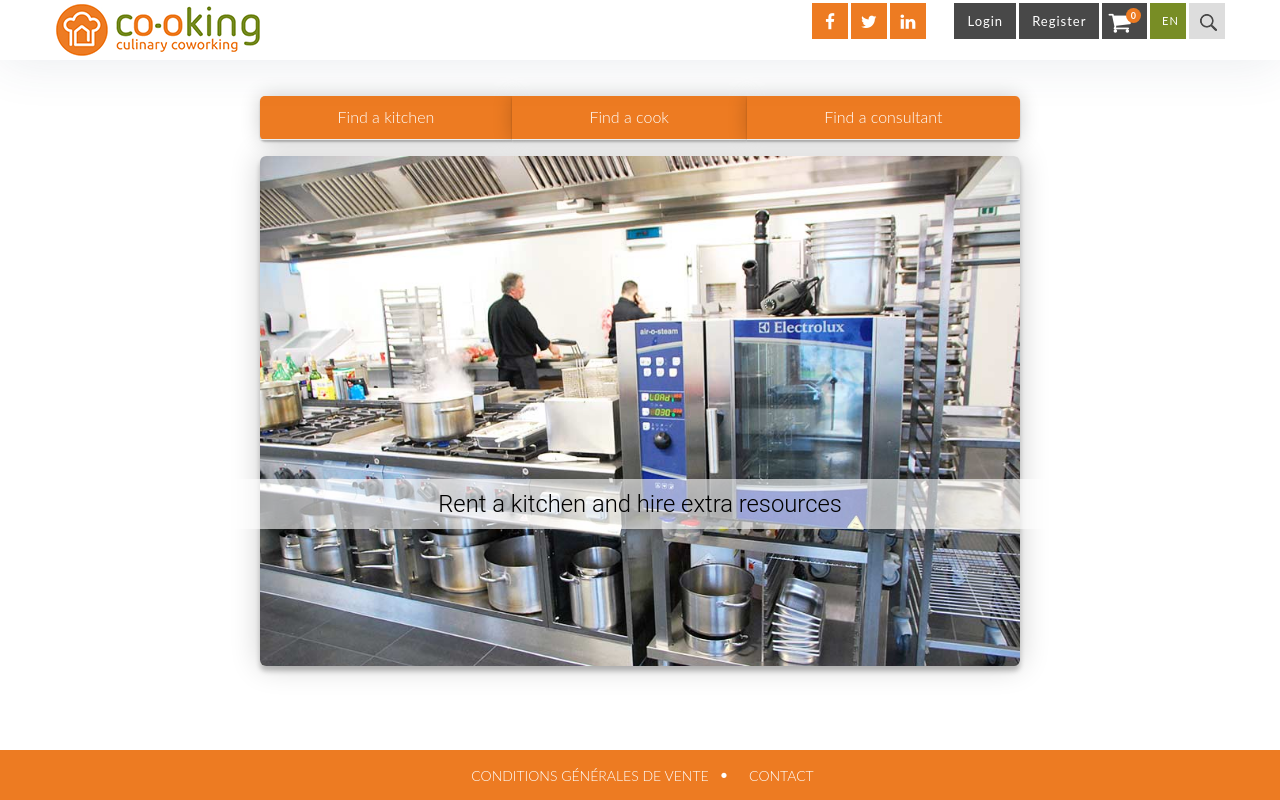
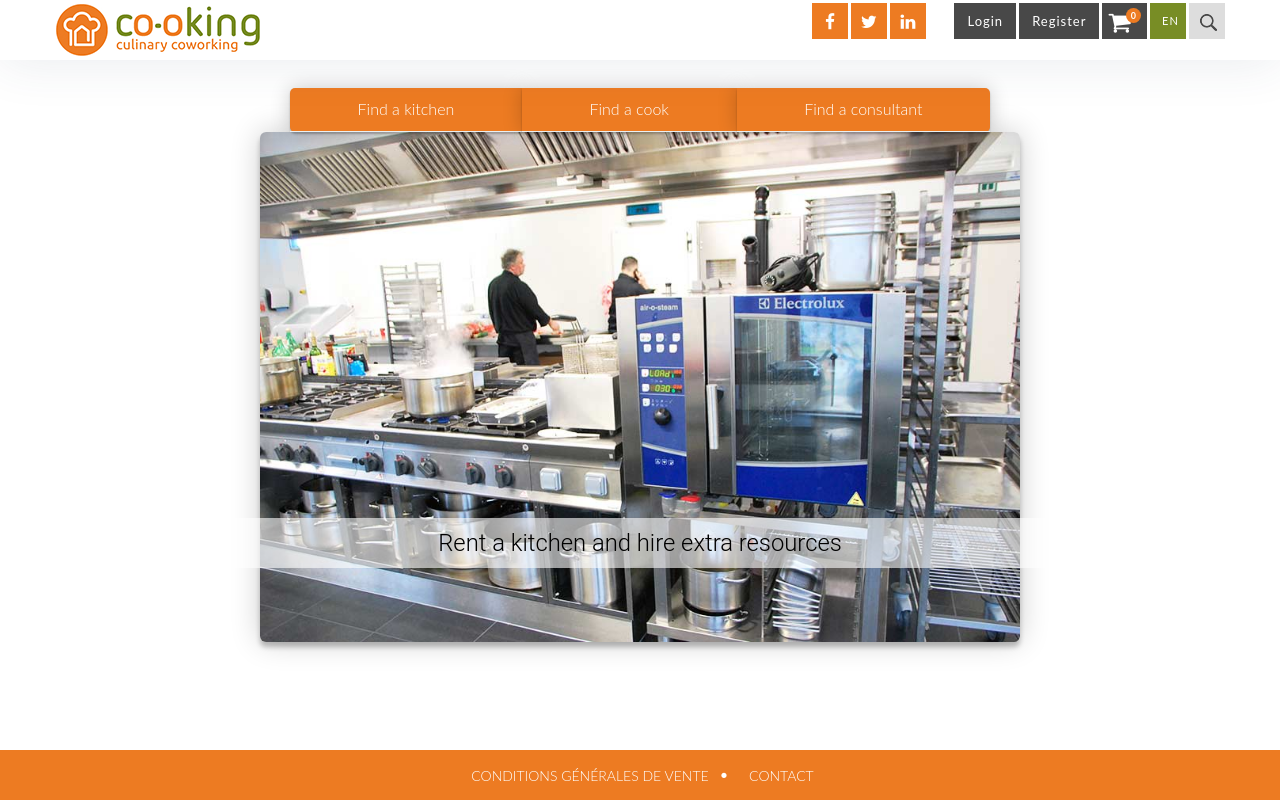
Before and after one commit to radovandelic/cking, a React app: page / in a window 1280 px wide. Built offline with nearby package versions, Linux system fonts and the light colour scheme.

Commit message:
css fixing

```diff
--- a/src/App.js
+++ b/src/App.js
@@ -12,7 +12,7 @@ class App extends Component {
     return (
       <Router>
         <div className="App">
-          <div id="header_spacing" className="hidden-xs"></div>
+          <div id="header_spacing"></div>
           <Header />
           <div className="container" style={{ height: '100%' }}>
             <div className="row" style={{ height: '100%' }}>
--- a/src/containers/Dashboard.js
+++ b/src/containers/Dashboard.js
@@ -9,7 +9,7 @@ const logout = () => {
 export default () => {
     var user = JSON.parse(localStorage.getItem("user"));
 
-    return (<div>
+    return (<div className="home-container">
         <Tabs />
         <div className="dashoard-container">
             <h4>Welcome back {user.firstName || user.name} </h4>
--- a/src/containers/Home2.js
+++ b/src/containers/Home2.js
@@ -1,13 +1,19 @@
 import React from 'react';
 import { Tabs } from '../components';
+//import '../styles/bg2.css';
 
 export default () => {
-    return (<div className="form-container">
+    return (<div className="home-container">
         <Tabs />
-        <img src="/img/atelier_four_gallerie.jpg" alt="atelier four gallerie"
-            className="img-rounded img-responsive center-block img-home" />
-        <div className="caption">
-            <h1>Rent a kitchen and hire extra resources</h1>
+        <div className="dashoard-container">
+            <h4>Welcome to cookwork.be </h4>
+            <br /><br />
+            <button id="dashboard-btn" type="submit" className="mb-4 btn btn-warning">Browse kitchen listings</button>
+            <br /><br />
+            <button id="dashboard-btn" type="submit" className="mb-4 btn btn-warning">Find a chef</button>
+            <br /><br />
+            <button id="dashboard-btn" type="submit" className="mb-4 btn btn-warning">Find a consultant</button>
+            <br />
         </div>
     </div>
     );
--- a/src/containers/index.js
+++ b/src/containers/index.js
@@ -3,4 +3,6 @@ import Register from './Register';
 import Home from './Home';
 import Dashboard from './Dashboard';
 
-export { Home, Login, Register, Dashboard }
+import Home2 from './Home2';
+
+export { Home, Home2, Login, Register, Dashboard }
--- a/src/styles/App.css
+++ b/src/styles/App.css
@@ -1,25 +1,3 @@
-/* html,body {
-  background: linear-gradient(
-      rgba(0, 0, 0, 0.5),
-      rgba(0, 0, 0, 0.5)
-    ), url('/img/atelier_four_gallerie.jpg') no-repeat center center fixed;
-  -webkit-background-size: cover;
-  -moz-background-size: cover;
-  -o-background-size: cover;
-  background-size: cover;
-} */
-
-/* html,body {
-  background: linear-gradient(
-      rgba(0, 0, 0, 0.5),
-      rgba(0, 0, 0, 0.5)
-    ), url('/img/bf_1825.jpg') no-repeat center center fixed;
-  -webkit-background-size: cover;
-  -moz-background-size: cover;
-  -o-background-size: cover;
-  background-size: cover;
-} */
-
 @media screen and (max-width: 600px){
   /*
   .share-items, .top-bar-left, .sub-footer {
@@ -45,7 +23,7 @@
 
 .caption {
   position: absolute;
-  bottom: 20%;
+  bottom: 10%;
   left: 50%;
   width: 100%;
   height: 50px;
@@ -63,7 +41,7 @@
 }
 
 .home-container{
-  margin: 2vh auto;
+  margin: 1vh auto;
   max-width: 95vw;
   width: 95vh;
   max-height: 70vh;
@@ -74,7 +52,8 @@
 }
 
 .nav-tabs {
-  margin: 2vh auto;
+  max-width: 700px;
+  margin: 0vh auto;
 }
 
 .nav-item {
--- /dev/null
+++ b/src/styles/bg2.css
@@ -0,0 +1,21 @@
+html,body {
+    background: linear-gradient(
+        rgba(0, 0, 0, 0.5),
+        rgba(0, 0, 0, 0.5)
+      ), url('/img/atelier_four_gallerie.jpg') no-repeat center center fixed;
+    -webkit-background-size: cover;
+    -moz-background-size: cover;
+    -o-background-size: cover;
+    background-size: cover;
+  }
+
+/*   html,body {
+    background: linear-gradient(
+        rgba(0, 0, 0, 0.5),
+        rgba(0, 0, 0, 0.5)
+      ), url('/img/bf_1825.jpg') no-repeat center center fixed;
+    -webkit-background-size: cover;
+    -moz-background-size: cover;
+    -o-background-size: cover;
+    background-size: cover;
+  } */
--- /dev/null
+++ b/src/styles/bg3.css
@@ -0,0 +1,10 @@
+html,body {
+    background: linear-gradient(
+        rgba(0, 0, 0, 0.5),
+        rgba(0, 0, 0, 0.5)
+      ), url('/img/bf_1825.jpg') no-repeat center center fixed;
+    -webkit-background-size: cover;
+    -moz-background-size: cover;
+    -o-background-size: cover;
+    background-size: cover;
+  }
--- a/src/styles/forms.css
+++ b/src/styles/forms.css
@@ -12,7 +12,7 @@
 }
 
 .dashoard-container{
-  max-width: 600px;
+  max-width: 700px;
   width: 100%;
   position: relative;
   top: 0;
@@ -23,7 +23,7 @@
   padding: 20px;
   box-shadow: 0 0 20px 0 rgba(0, 0, 0, 0.2), 0 5px 5px 0 rgba(0, 0, 0, 0.24);
 }
-
+/*
 @media screen and (max-width: 768px){
   .dashoard-container{
     top: 0;
@@ -34,7 +34,7 @@
   .form-container{
     top: 70px;
   }
-}
+} */
 
 .inline {
     display: inline-flex;
```
